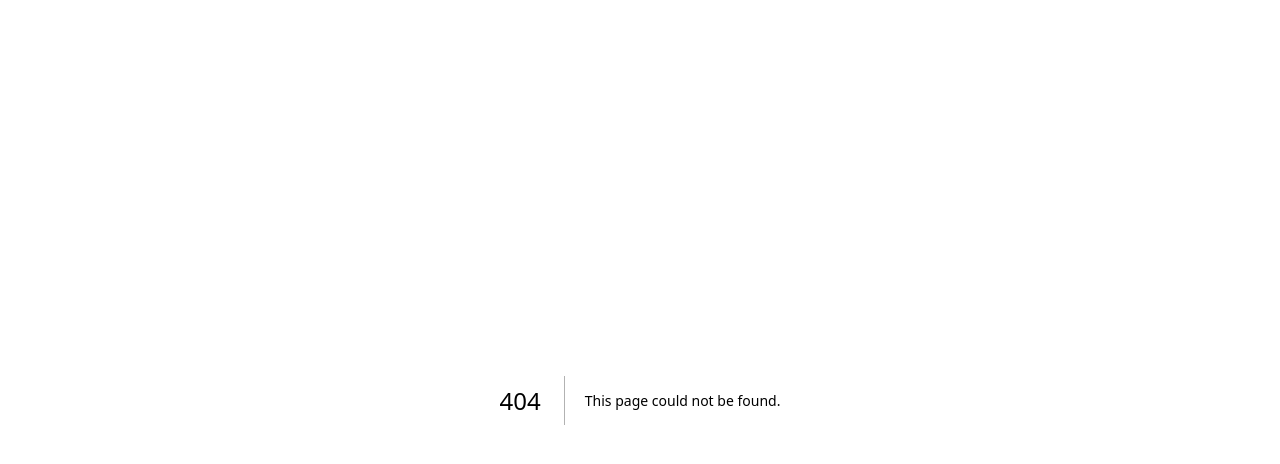
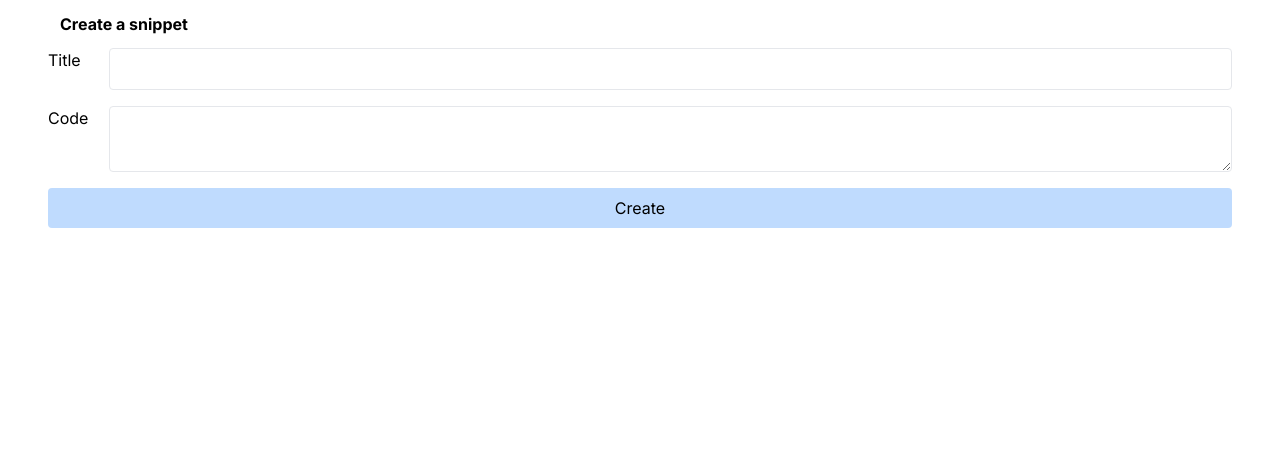
Before and after one commit to hryntar/snippets-next.js-sqlite-, a Next.js app: page /snippets/new in a window 1280 px wide. Before the commit this address had no page. Shown: the top 464 px of the page. Built offline with nearby package versions, Linux system fonts and the light colour scheme.

Commit message:
snippetCreatePage

```diff
--- /dev/null
+++ b/src/app/snippets/new/page.tsx
@@ -0,0 +1,47 @@
+import { db } from "@/db";
+import { redirect } from "next/navigation";
+
+function SnippetCreatePage() {
+   async function createSnippet(formData: FormData) {
+      "use server";
+
+      const title = formData.get("title") as string;
+      const code = formData.get("code") as string;
+
+      const snippet = await db.snippet.create({
+         data: {
+            title,
+            code,
+         },
+      });
+
+      console.log(snippet);
+
+      redirect("/");
+   }
+
+   return (
+      <form action={createSnippet}>
+         <h3 className="font-bold m-3">Create a snippet</h3>
+         <div className="flex flex-col gap-4">
+            <div className="flex gap-4">
+               <label htmlFor="title" className="w-12">
+                  Title
+               </label>
+               <input name="title" id="title" className="w-full p-2 border rounded" type="text" />
+            </div>
+            <div className="flex gap-4">
+               <label htmlFor="code" className="w-12">
+                  Code
+               </label>
+               <textarea name="code" id="code" className="w-full p-2 border rounded" />
+            </div>
+            <button type="submit" className="rounded p-2 bg-blue-200">
+               Create
+            </button>
+         </div>
+      </form>
+   );
+}
+
+export default SnippetCreatePage;
--- /dev/null
+++ b/src/db/index.ts
@@ -0,0 +1,10 @@
+import { PrismaClient } from "@prisma/client";
+
+export const db = new PrismaClient();
+
+db.snippet.create({
+   data: {
+      title: "Title!",
+      code: "const abc = () => {}"
+   }
+})
```
